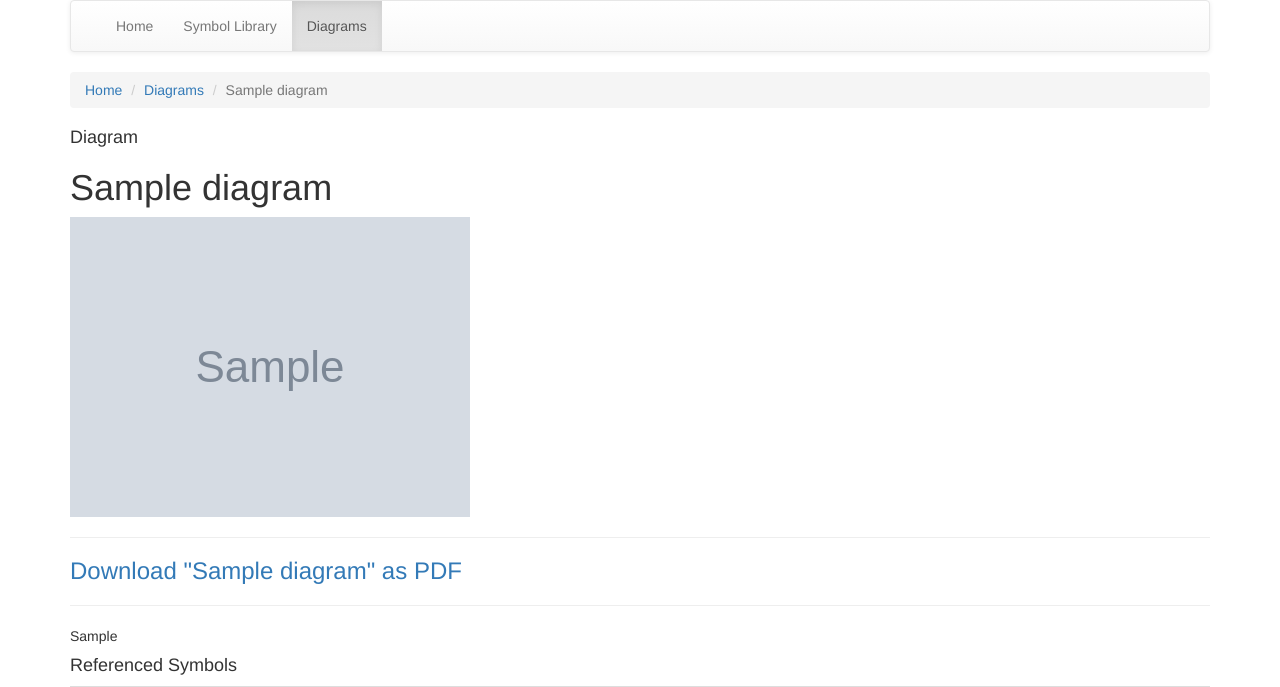
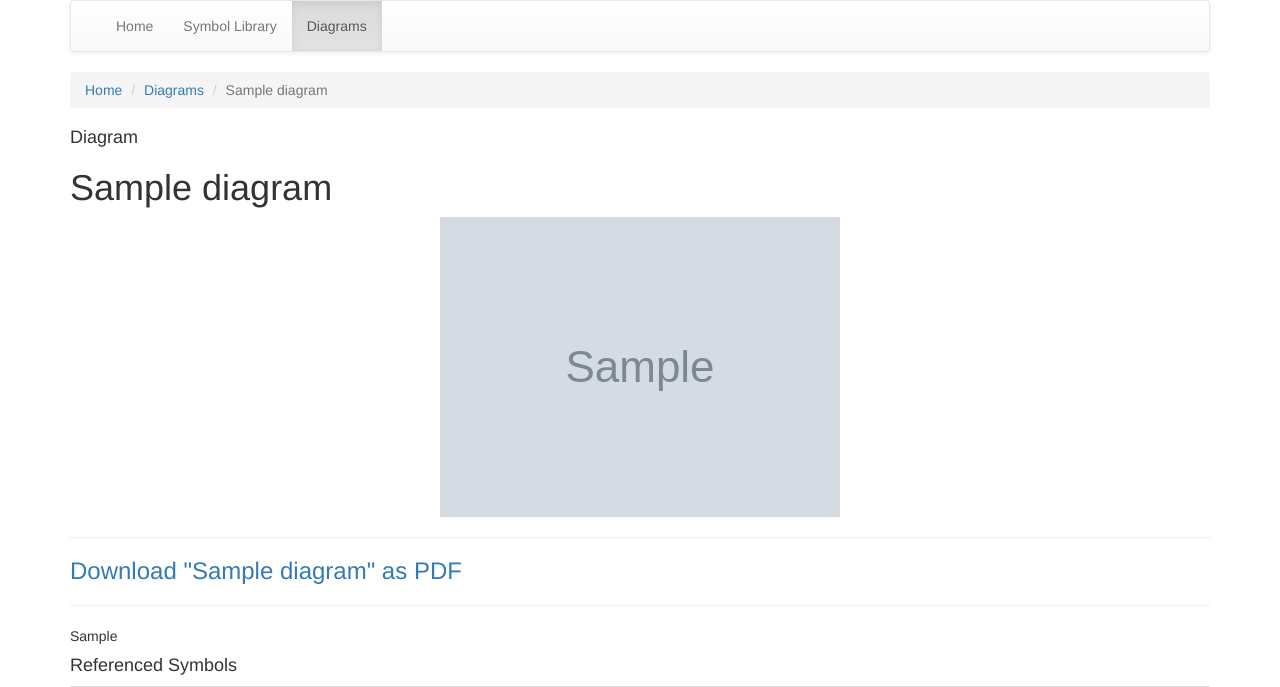
Before and after one commit to Axilent/cave-language, a Django app: page /diagram/1/1/ in a window 1280 px wide. Shown: the top 687 px of the page. Run offline with Django 3.2, Linux system fonts and the light colour scheme; tables that the repository leaves empty hold one stand-in row (values such as "Sample post"); grey boxes marked "Sample" are stand-in pictures; some libraries are stand-ins or nearby versions.

Commit message:
Adding responsive class to image.

```diff
--- a/cavelanguage/templates/diagram.html
+++ b/cavelanguage/templates/diagram.html
@@ -11,7 +11,7 @@
 </ol>
 <h4>Diagram</h4>
 <h1>{{ diagram.name }}</h1>
-<img src="{{ diagram.image }}" class="diagram-image">
+<img src="{{ diagram.image }}" class="diagram-image img-responsive center-block">
 <hr/>
 <h3><a href="{{ diagram.download }}">Download "{{ diagram.name }}" as PDF</a></h3>
 <hr/>
```
